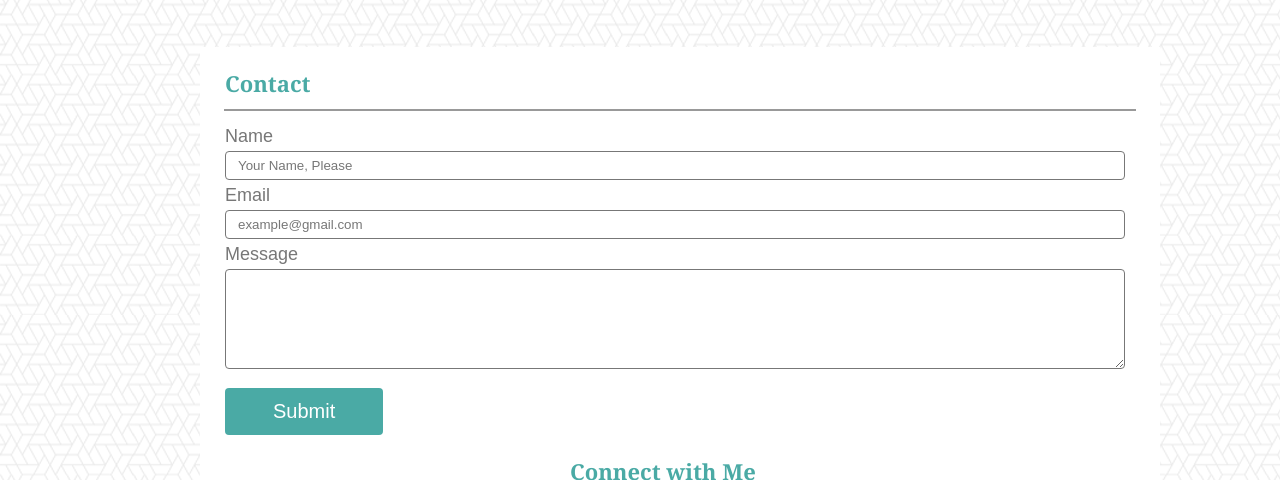
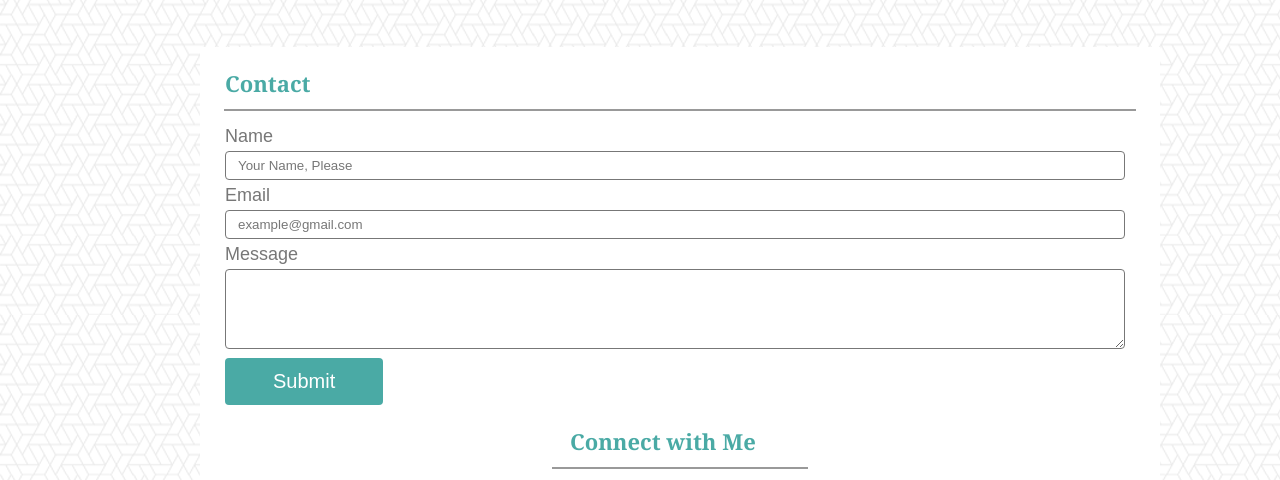
Before and after one commit to danger-academy/Basic-Portfolio, a plain HTML site: page contact.html in a window 1280 px wide. Shown: the part 85-565 px from the top of the page. Drawn offline with Linux system fonts and the light colour scheme.

Commit message:
Add files via upload

```diff
--- a/assets/css/style.css
+++ b/assets/css/style.css
@@ -6,7 +6,9 @@
 .container {
     width: 960px;
     background-color: #ffffff;
-    margin: 50px 200px;
+    margin-top:50px;
+    margin-left:200px;
+
 }
 
 .header {
@@ -179,17 +181,17 @@ textarea[type=textarea], select {
 	width: 900px;
 	display: inline-block;
 	margin-top: 5px;
-	margin-bottom: 5px;
+	margin-bottom: 0px;
 	border: 1px solid #777777;
 	border-radius: 4px;
 	padding: 6px 12px;
-	min-height: 100px;
+	min-height: 80px;
 	box-sizing: border-box;
 	color: #777777;
 }
 
 input[type=submit] {
-	margin-top: 10px;
+	margin-top: 5px;
 	background-color: #4aaaa5;
 	color: #ffffff;
 	padding: 12px 48px;
```
